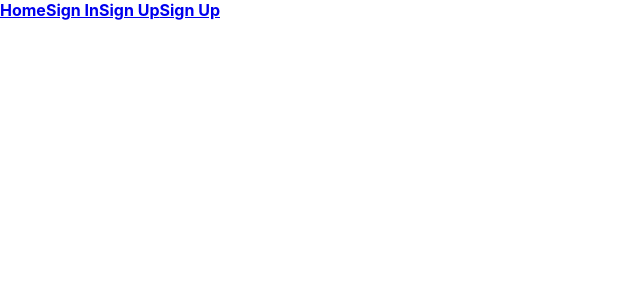
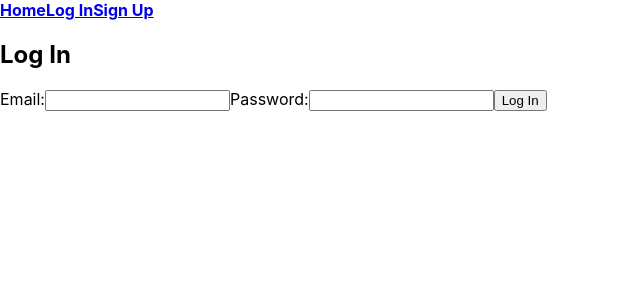
Before and after one commit to CodeHunt101/bmates, a React (Create React App) app in the folder client/: page /login in a window 1280 px wide. Shown: the top 300 px of the page, without its empty margins (0-640 px from the left). Built offline with nearby package versions, Linux system fonts and the light colour scheme; no server answers.

Commit message:
User is able to log out

```diff
--- a/client/src/App.js
+++ b/client/src/App.js
@@ -1,7 +1,8 @@
 import { useState, useEffect } from "react";
 import { Menu } from "./components/Menu";
-import { SigninUserForm } from "./features/users/SigninUserForm"
+import { LoginUserForm } from "./features/users/LoginUserForm"
 import { SignupUserForm } from "./features/users/SignupUserForm"
+import { LogoutUser } from "./features/users/LogoutUser";
 import { BrowserRouter, Routes, Route } from "react-router-dom"
 import { WelcomeUser } from "./features/users/WelcomeUser";
 
@@ -25,8 +26,9 @@ function App() {
       <WelcomeUser currentUser={currentUser} />
       <Routes>
         <Route exact path="/" element={<h1>HOME PAGE!!</h1>} />
-        {!currentUser && <Route exact path="/signin" element={<SigninUserForm fetchCurrentUser={fetchCurrentUser}/>} />}
-        {!currentUser && <Route exact path="/signup" element={<SignupUserForm />} />}
+        {!currentUser && <Route exact path="/login" element={<LoginUserForm fetchCurrentUser={fetchCurrentUser}/>} />}
+        {!currentUser && <Route exact path="/signup" element={<SignupUserForm fetchCurrentUser={fetchCurrentUser}/>} />}
+        {currentUser && <Route exact path="/logout" element={<LogoutUser fetchCurrentUser={fetchCurrentUser}/>}/>}
       </Routes>
     </BrowserRouter>
   );
--- a/client/src/components/Menu.js
+++ b/client/src/components/Menu.js
@@ -7,15 +7,15 @@ export const Menu = ({currentUser}) => {
           <Link to="/">
             <b>Home</b>
           </Link>
-          {!currentUser && <Link to="/signin">
-            <b>Sign In</b>
+          {!currentUser && <Link to="/login">
+            <b>Log In</b>
           </Link>}
           {!currentUser && <Link to="/signup">
             <b>Sign Up</b>
           </Link>}
-          <Link to="/signout">
-            <b>Sign Up</b>
-          </Link>
+          {currentUser && <Link to="/logout">
+            <b>Log Out</b>
+          </Link>}
         </nav>
   )
 }
--- a/client/src/features/users/SigninUserForm.js
+++ b/client/src/features/users/LoginUserForm.js
@@ -1,7 +1,7 @@
 import React, { useState } from 'react'
 import { useNavigate } from "react-router-dom"
 
-export const SigninUserForm = ({fetchCurrentUser}) => {
+export const LoginUserForm = ({fetchCurrentUser}) => {
   const navigate = useNavigate()
   const [email, setEmail] = useState('')
   const [password, setPassword] = useState('')
@@ -28,7 +28,7 @@ export const SigninUserForm = ({fetchCurrentUser}) => {
 
   return (
     <section>
-      <h2>Sign In</h2>
+      <h2>Log In</h2>
       <form onSubmit={handleOnSubmit}>
         <label>Email:</label>
         <input
--- /dev/null
+++ b/client/src/features/users/LogoutUser.js
@@ -0,0 +1,21 @@
+import React, {useEffect} from "react"
+import { useNavigate } from "react-router"
+
+export const LogoutUser = ({fetchCurrentUser}) => {
+  const navigate = useNavigate()
+
+
+
+  const handleLogout = () => {
+    fetch('/logout')
+      .then(fetchCurrentUser)
+  }
+  // eslint-disable-next-line react-hooks/exhaustive-deps
+  useEffect(()=>navigate("/"),[handleLogout])
+
+  return (
+    <>
+      {handleLogout()}
+    </>
+  )
+}
--- a/client/src/features/users/SignupUserForm.js
+++ b/client/src/features/users/SignupUserForm.js
@@ -1,7 +1,7 @@
 import React, { useState } from 'react'
 import { useNavigate } from 'react-router'
 
-export const SignupUserForm = () => {
+export const SignupUserForm = ({fetchCurrentUser}) => {
   const navigate = useNavigate()
 
   const [firstName, setFirstName] = useState('')
@@ -47,9 +47,21 @@ export const SignupUserForm = () => {
         }
       })
     })
-    .then(resp => resp.json())
-    .then(resp => console.log(resp))
-    .then(navigate('/'))
+    .then(
+      fetch("/login", {
+        method: "POST",
+        headers: {
+          "Content-Type": "application/json"
+        },
+        body: JSON.stringify({
+          email,
+          password,
+        })
+      })
+      .then(fetchCurrentUser)
+      .then(navigate('/'))
+    )
+
   }
 
   return (
```
Also changed, not shown: 1 other file (tests, documents, lock files or other folders).
